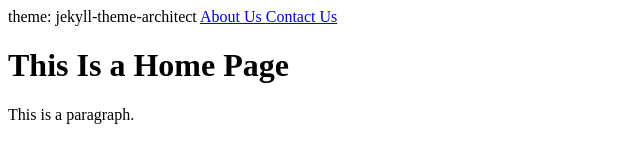
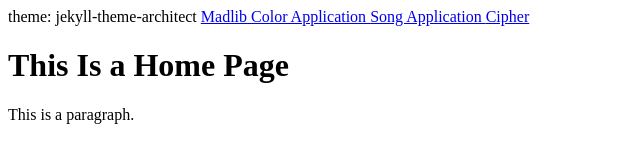
Before and after one commit to ryandyn/Portfolio, a plain HTML site: page index.html in a window 1280 px wide. Shown: the whole page, without its empty margins (0-640 px from the left). Drawn offline with Linux system fonts and the light colour scheme.

Commit message:
Update index.html

```diff
--- a/index.html
+++ b/index.html
@@ -8,8 +8,11 @@
 
 	   theme: jekyll-theme-architect
 
-<a href="about.html">About Us </a>
-<a href="contact.html" >Contact Us </a>
+<a href="Madlib.html">Madlib </a>
+<a href="ColorApplication.html" >Color Application </a>
+<a href="SongApplication.html">Song Application </a>
+<a href="Cipher.html">Cipher </a>
+
 
 <h1>This Is a Home Page</h1>
 <p>This is a paragraph.</p>
```
